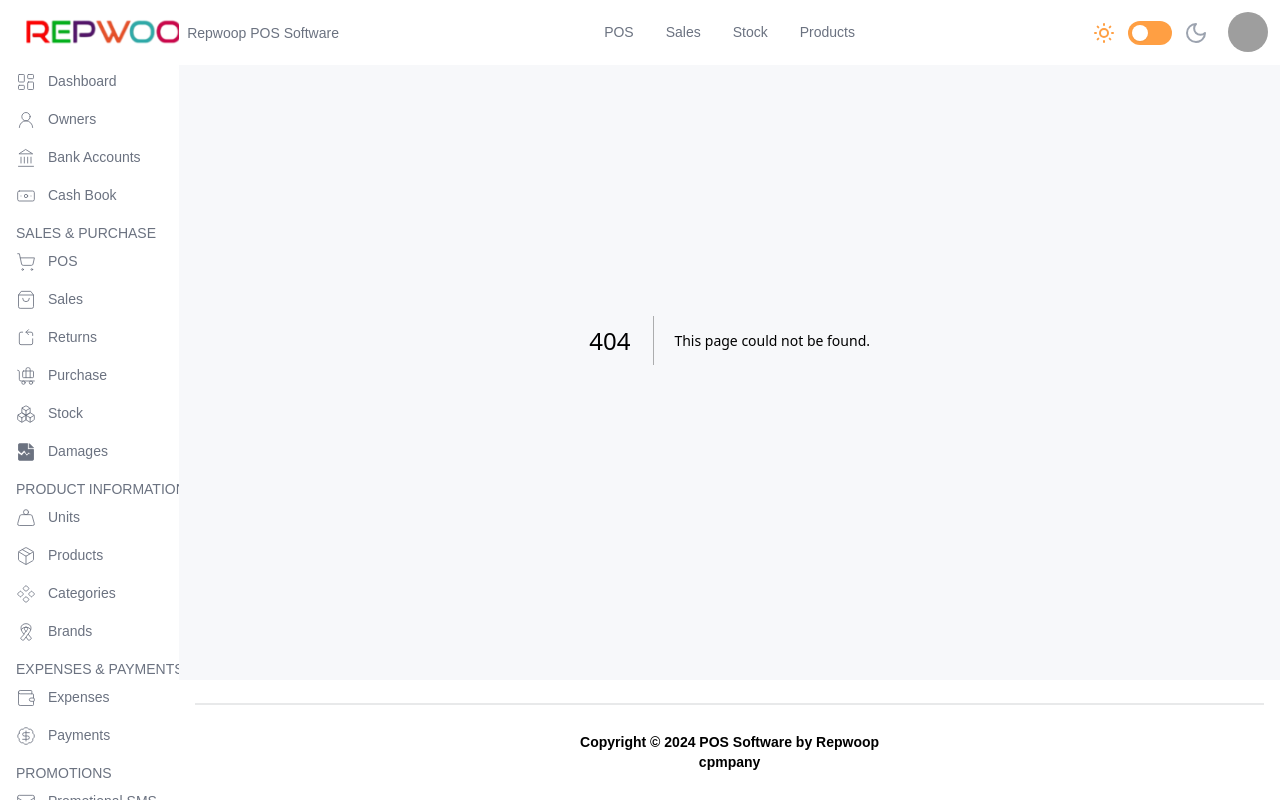
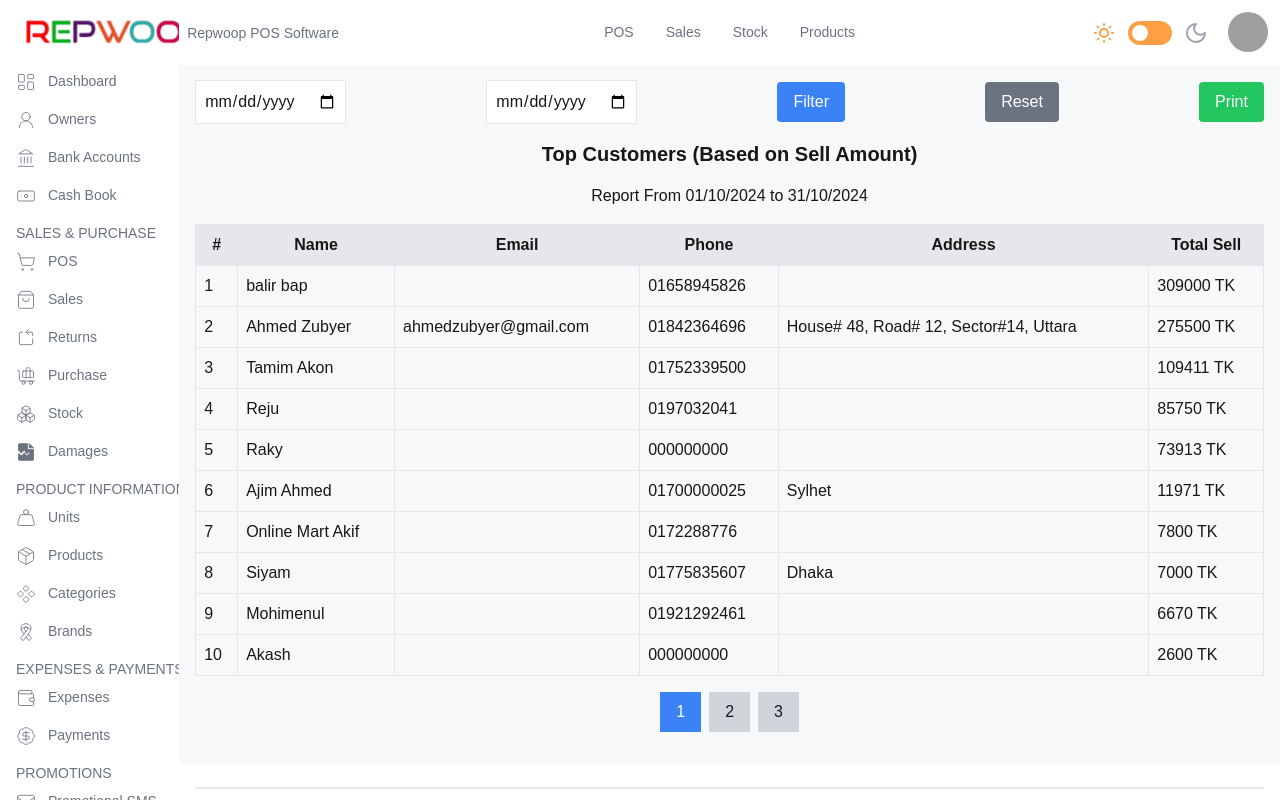
Before and after one commit to md-asif-iqbal/RepWoop-POS-system, a Next.js app: page /Top-Customer in a window 1280 px wide. Before the commit this address had no page. Built offline with nearby package versions, Linux system fonts and the light colour scheme; grey boxes are pictures that could not be loaded.

Commit message:
Low Stock Report filtering done

```diff
--- /dev/null
+++ b/app/Top-Customer/page.jsx
@@ -0,0 +1,147 @@
+"use client"
+import React, { useState } from 'react';
+
+export default function TopCustomersReport() {
+ // Constant dataset with 30 customer entries
+ const data = [
+    { id: 1, name: 'balir bap', email: '', phone: '01658945826', address: '', totalSell: 309000, date: '2024-10-15' },
+    { id: 2, name: 'Ahmed Zubyer', email: 'ahmedzubyer@gmail.com', phone: '01842364696', address: 'House# 48, Road# 12, Sector#14, Uttara', totalSell: 275500, date: '2024-10-10' },
+    { id: 3, name: 'Tamim Akon', email: '', phone: '01752339500', address: '', totalSell: 109411, date: '2024-10-12' },
+    { id: 4, name: 'Reju', email: '', phone: '0197032041', address: '', totalSell: 85750, date: '2024-10-18' },
+    { id: 5, name: 'Raky', email: '', phone: '000000000', address: '', totalSell: 73913, date: '2024-10-07' },
+    { id: 6, name: 'Ajim Ahmed', email: '', phone: '01700000025', address: 'Sylhet', totalSell: 11971, date: '2024-10-05' },
+    { id: 7, name: 'Online Mart Akif', email: '', phone: '0172288776', address: '', totalSell: 7800, date: '2024-10-10' },
+    { id: 8, name: 'Siyam', email: '', phone: '01775835607', address: 'Dhaka', totalSell: 7000, date: '2024-10-11' },
+    { id: 9, name: 'Mohimenul', email: '', phone: '01921292461', address: '', totalSell: 6670, date: '2024-10-14' },
+    { id: 10, name: 'Akash', email: '', phone: '000000000', address: '', totalSell: 2600, date: '2024-10-01' },
+    { id: 11, name: 'মোঃ জিয়াউল হোসেন', email: '', phone: '01978808130', address: 'Peroly norall', totalSell: 1100, date: '2024-10-21' },
+    { id: 12, name: 'dev_test', email: '', phone: '01246732789', address: '', totalSell: 875, date: '2024-10-22' },
+    { id: 13, name: 'dev_test@', email: '', phone: '01948732128', address: '', totalSell: 600, date: '2024-10-25' },
+    { id: 14, name: 'Jisan', email: '', phone: '0189048214', address: '', totalSell: 430, date: '2024-10-28' },
+    { id: 15, name: 'Basu', email: 'bst.school.bd@gmail.com', phone: '01816437446', address: 'Demra, Bangladesh', totalSell: 101, date: '2024-10-02' },
+    { id: 16, name: 'Sakib Rabby', email: 'sakib@gmail.com', phone: '0184578745', address: 'Address', totalSell: 0, date: '2024-10-03' },
+    { id: 17, name: 'Md Juwel Khan', email: 'juwel@gmail.com', phone: '01845784545', address: 'Address', totalSell: 0, date: '2024-10-07' },
+    { id: 18, name: 'Md Sumon', email: 'sumon@gmail.com', phone: '01847898745', address: 'Address', totalSell: 0, date: '2024-10-08' },
+    { id: 19, name: 'Mahmudul Hasan', email: 'mahmud@gmail.com', phone: '0198784545', address: 'Address', totalSell: 0, date: '2024-10-13' },
+    { id: 20, name: 'Jilani Mia', email: '', phone: '545465', address: 'Dhaka', totalSell: 0, date: '2024-10-14' },
+    // Additional customers
+    { id: 21, name: 'Tamim Akon', email: '', phone: '01753239500', address: '', totalSell: 109411, date: '2024-10-12' },
+    { id: 22, name: 'Akash', email: '', phone: '000000000', address: '', totalSell: 2600, date: '2024-10-01' },
+    { id: 23, name: 'Siyam', email: '', phone: '01775835607', address: 'Dhaka', totalSell: 7000, date: '2024-10-11' },
+    { id: 24, name: 'Mohimenul', email: '', phone: '01921292461', address: '', totalSell: 6670, date: '2024-10-14' },
+    { id: 25, name: 'Ajim Ahmed', email: '', phone: '01700000025', address: 'Sylhet', totalSell: 11971, date: '2024-10-05' },
+    { id: 26, name: 'Online Mart Akif', email: '', phone: '0172288776', address: '', totalSell: 7800, date: '2024-10-10' },
+    { id: 27, name: 'Reju', email: '', phone: '0197032041', address: '', totalSell: 85750, date: '2024-10-18' },
+    { id: 28, name: 'Raky', email: '', phone: '000000000', address: '', totalSell: 73913, date: '2024-10-07' },
+    { id: 29, name: 'Mahmudul Hasan', email: 'mahmud@gmail.com', phone: '0198784545', address: 'Address', totalSell: 0, date: '2024-10-13' },
+    { id: 30, name: 'Md Sumon', email: 'sumon@gmail.com', phone: '01847898745', address: 'Address', totalSell: 0, date: '2024-10-08' },
+  ];
+
+  const [currentPage, setCurrentPage] = useState(1);
+  const [filteredData, setFilteredData] = useState(data);
+  const [startDate, setStartDate] = useState('');
+  const [endDate, setEndDate] = useState('');
+  const itemsPerPage = 10; // Set items per page for pagination
+
+  // Filter function based on start date and end date
+  const filterData = () => {
+    if (startDate && endDate) {
+      const filtered = data.filter(item => new Date(item.date) >= new Date(startDate) && new Date(item.date) <= new Date(endDate));
+      setFilteredData(filtered);
+    } else {
+      setFilteredData(data);
+    }
+    setCurrentPage(1); // Reset to first page after filtering
+  };
+
+  // Reset filter
+  const resetFilter = () => {
+    setFilteredData(data);
+    setStartDate('');
+    setEndDate('');
+    setCurrentPage(1); // Reset to first page
+  };
+
+  // Pagination logic
+  const indexOfLastItem = currentPage * itemsPerPage;
+  const indexOfFirstItem = indexOfLastItem - itemsPerPage;
+  const currentData = filteredData.slice(indexOfFirstItem, indexOfLastItem);
+  const totalPages = Math.ceil(filteredData.length / itemsPerPage);
+
+  const handlePageChange = (pageNumber) => {
+    setCurrentPage(pageNumber);
+  };
+
+  // Print functionality
+  const handlePrint = () => {
+    window.print();
+  };
+
+  return (
+    <div className="container mx-auto px-4 py-8">
+      <h1 className="text-2xl font-bold mb-4">Top Customers</h1>
+
+      <div className="flex flex-wrap justify-between items-center mb-4">
+        {/* Date filtering */}
+        <input
+          type="date"
+          placeholder="Start Date"
+          value={startDate}
+          onChange={(e) => setStartDate(e.target.value)}
+          className="border p-2"
+        />
+        <input
+          type="date"
+          placeholder="End Date"
+          value={endDate}
+          onChange={(e) => setEndDate(e.target.value)}
+          className="border p-2"
+        />
+        <button onClick={filterData} className="bg-blue-500 text-white px-4 py-2 rounded">Filter</button>
+        <button onClick={resetFilter} className="bg-gray-500 text-white px-4 py-2 rounded">Reset</button>
+        <button onClick={handlePrint} className="bg-green-500 text-white px-4 py-2 rounded">Print</button>
+      </div>
+
+      <h2 className="text-xl font-semibold mb-4 text-center">Top Customers (Based on Sell Amount)</h2>
+      <p className="text-center mb-4">Report From {startDate || '01/10/2024'} to {endDate || '31/10/2024'}</p>
+
+      <table className="table-auto w-full border-collapse border">
+        <thead>
+          <tr className="bg-gray-200">
+            <th className="border p-2">#</th>
+            <th className="border p-2">Name</th>
+            <th className="border p-2">Email</th>
+            <th className="border p-2">Phone</th>
+            <th className="border p-2">Address</th>
+            <th className="border p-2">Total Sell</th>
+          </tr>
+        </thead>
+        <tbody>
+          {currentData.map((item) => (
+            <tr key={item.id}>
+              <td className="border p-2">{item.id}</td>
+              <td className="border p-2">{item.name}</td>
+              <td className="border p-2">{item.email}</td>
+              <td className="border p-2">{item.phone}</td>
+              <td className="border p-2">{item.address}</td>
+              <td className="border p-2">{item.totalSell} TK</td>
+            </tr>
+          ))}
+        </tbody>
+      </table>
+
+      {/* Pagination */}
+      <div className="flex justify-center mt-4 space-x-2">
+        {Array.from({ length: totalPages }, (_, i) => (
+          <button
+            key={i}
+            onClick={() => handlePageChange(i + 1)}
+            className={`px-4 py-2 ${currentPage === i + 1 ? 'bg-blue-500 text-white' : 'bg-gray-300'}`}
+          >
+            {i + 1}
+          </button>
+        ))}
+      </div>
+    </div>
+  );
+};
```
